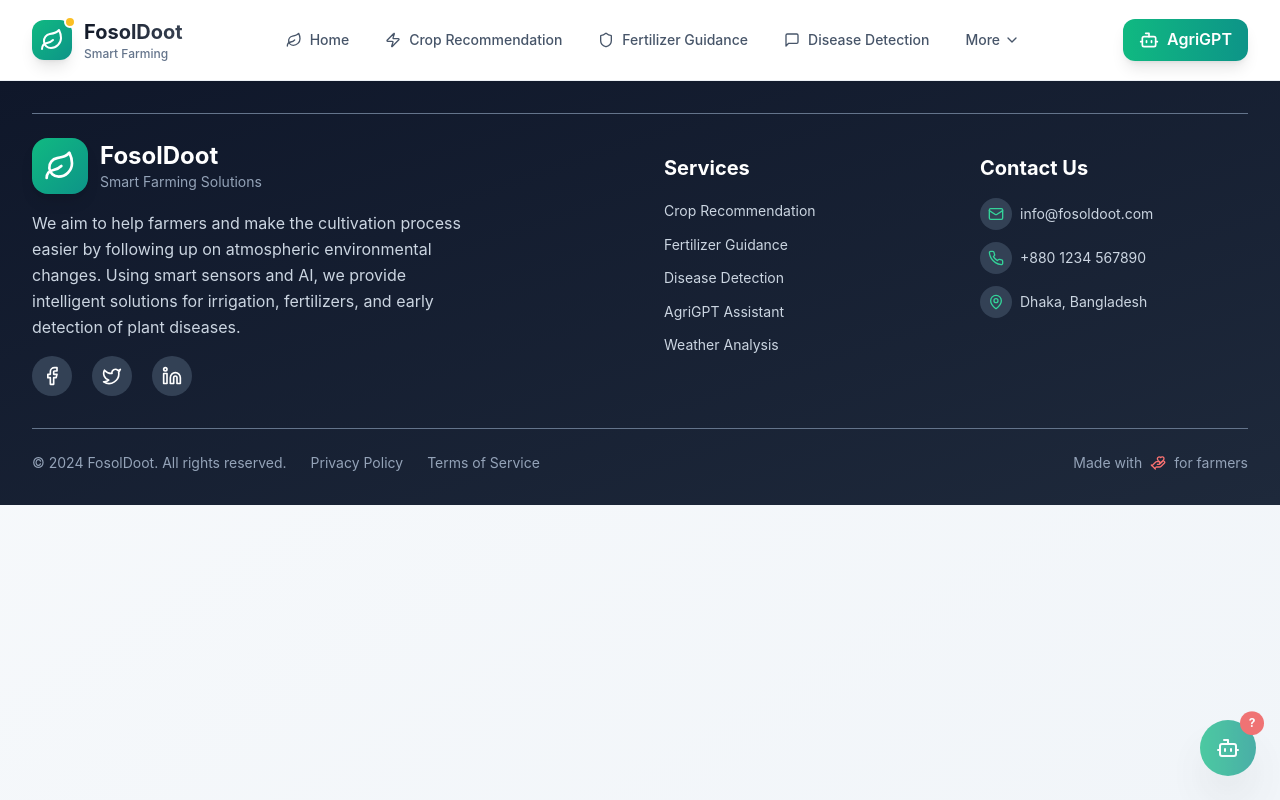
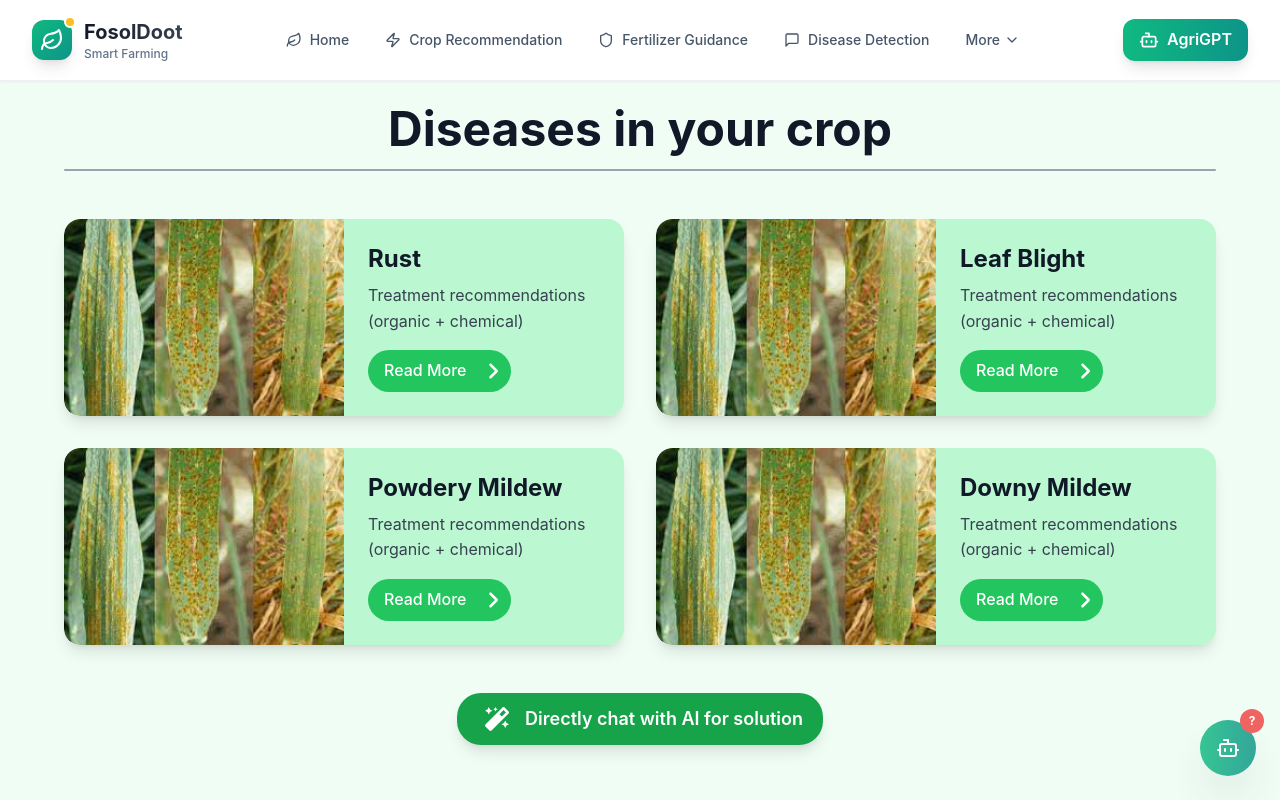
Before and after one commit to niloychandrasarker/Foshol-Doot, a React (Vite) app: page /disease in a window 1280 px wide. Shown: the top 800 px of the page. Built offline with nearby package versions, Linux system fonts and the light colour scheme.

Commit message:
Create DiseaseCrops...

```diff
--- a/src/App.jsx
+++ b/src/App.jsx
@@ -8,6 +8,7 @@ import AgriGPT from "./pages/AgriGPT";
 
 import RecommendedCrops from "./pages/RecommendedCrops";
 import GuidanceDetails from "./pages/GuidanceDetails";
+import DiseasesCrops from "./pages/DiseasesCrops";
 
 function App() {
   return (
@@ -22,6 +23,8 @@ function App() {
         <Route path="/guidance-details" element={<GuidanceDetails />} />
 
         <Route path="/disease-detection" element={<DiseaseDetection />} />
+        <Route path="/disease" element={<DiseasesCrops />} />
+
         <Route path="/agri-gpt" element={<AgriGPT />} />
       </Routes>
     </Layout>
--- /dev/null
+++ b/src/pages/DiseasesCrops.jsx
@@ -0,0 +1,104 @@
+import img5 from "../../public/img5.jpg";
+import { FaAngleRight } from "react-icons/fa6";
+import { FaMagic } from "react-icons/fa";
+import { AiFillOpenAI } from "react-icons/ai";
+
+//--> Data for the disease cards
+const diseasesData = [
+  {
+    id: 1,
+    name: "Rust",
+    description: "Treatment recommendations (organic + chemical)",
+    imageAlt: "Rust disease on crop leaves",
+    imageUrl: img5,
+  },
+  {
+    id: 2,
+    name: "Leaf Blight",
+    description: "Treatment recommendations (organic + chemical)",
+    imageAlt: "Leaf blight on crop leaves",
+    imageUrl: img5,
+  },
+  {
+    id: 3,
+    name: "Powdery Mildew",
+    description: "Treatment recommendations (organic + chemical)",
+    imageAlt: "Powdery mildew on crop leaves",
+    imageUrl: img5,
+  },
+  {
+    id: 4,
+    name: "Downy Mildew",
+    description: "Treatment recommendations (organic + chemical)",
+    imageAlt: "Downy mildew on crop leaves",
+    imageUrl: img5,
+  },
+];
+
+//--> Reusable Disease Card Component
+const DiseaseCard = ({ name, description, imageAlt, imageUrl }) => {
+  return (
+    <div className="bg-white rounded-2xl shadow-lg overflow-hidden transform transition-all duration-300 hover:shadow-xl hover:-translate-y-1">
+      <div className="flex flex-col sm:flex-row">
+        <div className="w-full sm:w-1/2 flex-shrink-0">
+          <img
+            src={imageUrl}
+            alt={imageAlt}
+            className="w-full h-48 sm:h-full object-cover rounded-t-2xl sm:rounded-tr-none sm:rounded-l-2xl"
+          />
+        </div>
+        <div className="flex-1 bg-green-200 p-4 md:p-6 flex flex-col justify-between">
+          <div>
+            <h3 className="text-2xl font-bold text-gray-900 mb-2">{name}</h3>
+            <p className="text-gray-700 text-md mb-4">{description}</p>
+          </div>
+          <button className="bg-green-500 hover:bg-green-600 text-white pl-4 pr-2 py-2 rounded-full font-medium text-md flex items-center gap-4 self-start transition-colors duration-200 cursor-pointer">
+            Read More
+            <FaAngleRight className="w-5 h-5" />
+          </button>
+        </div>
+      </div>
+    </div>
+  );
+};
+
+const Test3 = () => {
+  return (
+    <div className="bg-green-50 min-h-screen p-4 md:p-6">
+      <div className="max-w-6xl mx-auto">
+        {/* Header */}
+        <div className="text-center mb-12">
+          <h1 className="text-4xl md:text-5xl font-bold text-gray-900 mb-4">
+            Diseases in your crop
+          </h1>
+          <div className="max-w-6xl h-[2px] bg-gray-400 mx-auto rounded-full"></div>
+        </div>
+
+        {/* Disease Cards Grid */}
+        <div className="grid grid-cols-1 md:grid-cols-2 gap-8 mb-8 md:mb-12">
+          {diseasesData.map((disease) => (
+            <DiseaseCard
+              key={disease.id}
+              name={disease.name}
+              description={disease.description}
+              imageAlt={disease.imageAlt}
+              imageUrl={disease.imageUrl}
+            />
+          ))}
+        </div>
+
+        {/* AI Chat Button */}
+        <div className="text-center">
+          <button className="bg-green-600 hover:bg-green-500 text-white px-5 py-3 rounded-3xl font-semibold text-base md:text-lg flex flex-col sm:flex-row items-center justify-center gap-2 mx-auto cursor-pointer transition-colors duration-200 shadow-lg hover:shadow-xl">
+            <div className="px-2 rounded-lg">
+              <FaMagic className="w-6 h-6" />
+            </div>
+            Directly chat with AI for solution
+          </button>
+        </div>
+      </div>
+    </div>
+  );
+};
+
+export default Test3;
```
